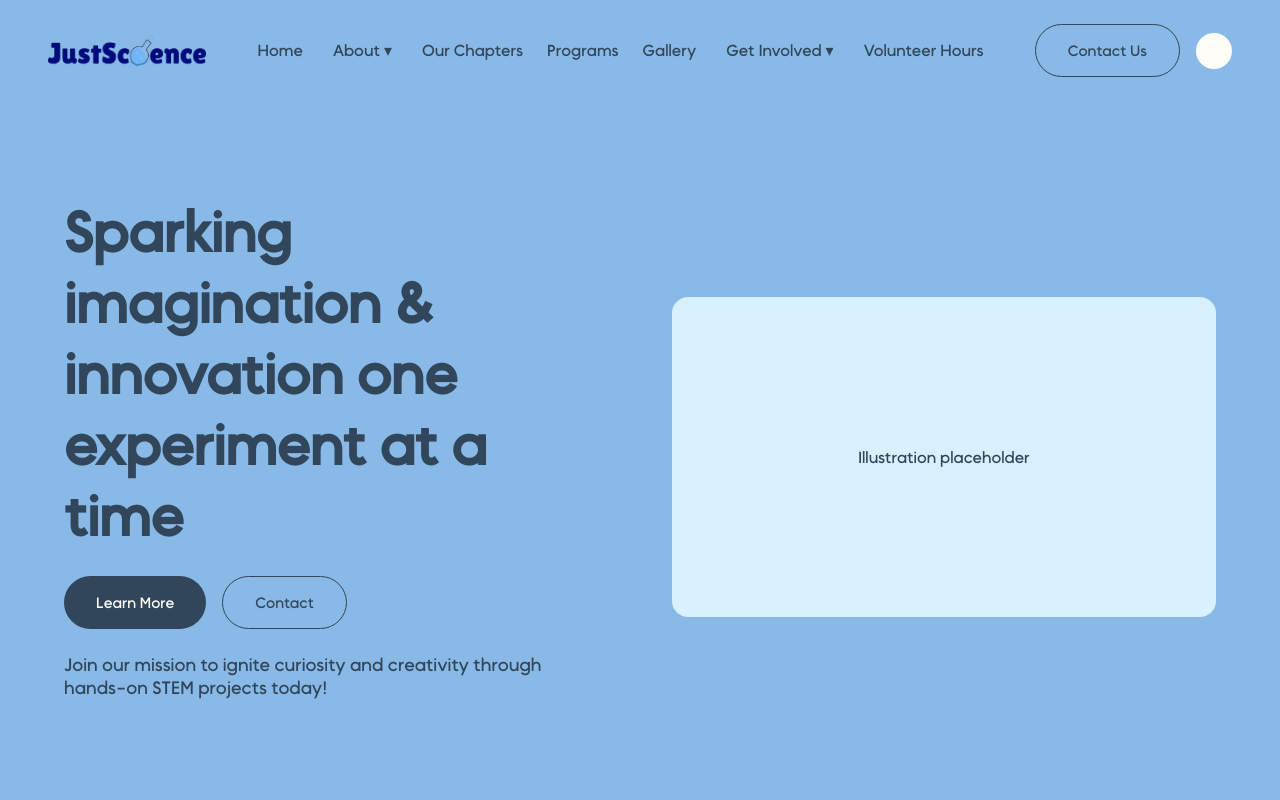
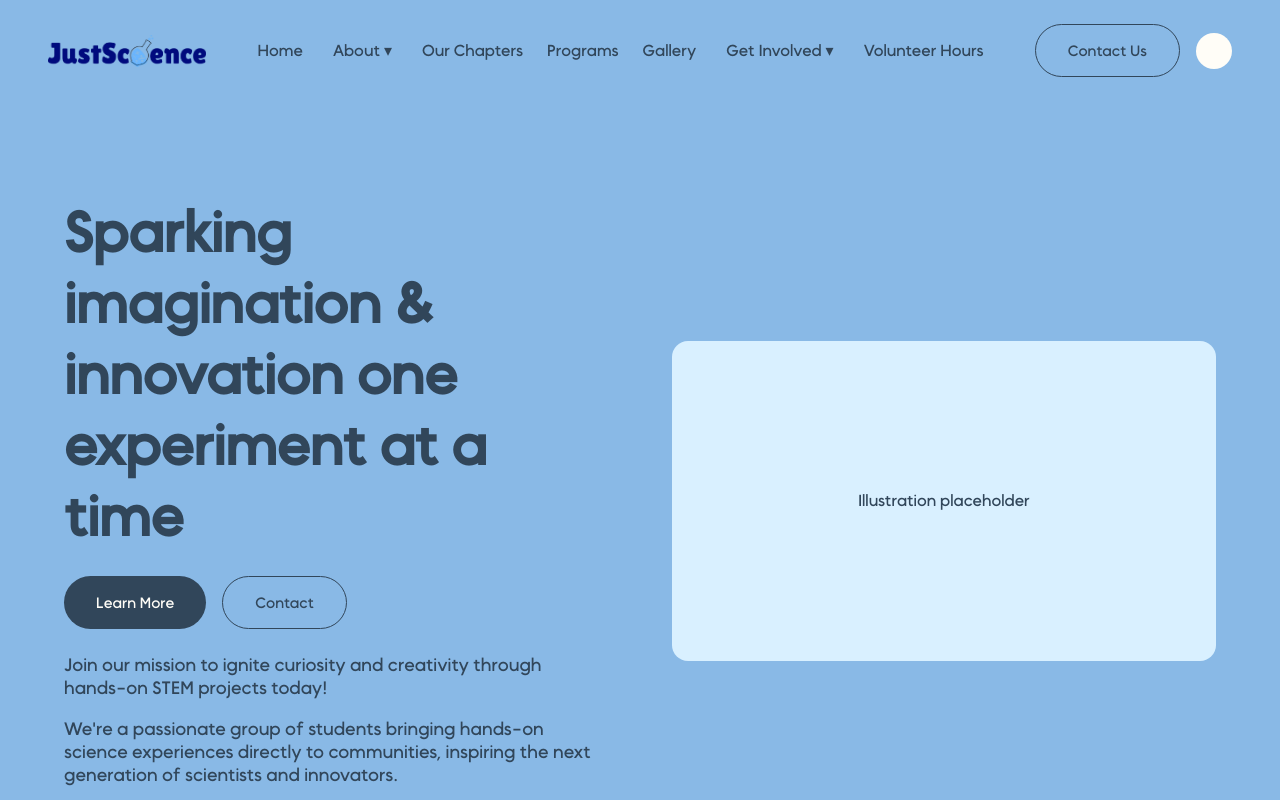
Before and after one commit to Bronsonsalazar629/justscience-landing, a React (Vite) app: page / in a window 1280 px wide. Shown: the top 800 px of the page. Built offline with nearby package versions, Linux system fonts and the light colour scheme.

Commit message:
feat: add hero subtext paragraph
Co-Authored-By: Claude Sonnet 5 <noreply@anthropic.com>

```diff
--- a/src/components/HeroSection.jsx
+++ b/src/components/HeroSection.jsx
@@ -20,6 +20,11 @@ export function HeroSection() {
           Join our mission to ignite curiosity and creativity through
           hands-on STEM projects today!
         </p>
+        <p>
+          We're a passionate group of students bringing hands-on science
+          experiences directly to communities, inspiring the next
+          generation of scientists and innovators.
+        </p>
       </motion.div>
       <div
         className="hero-placeholder"
```
Also changed, not shown: 1 other file (tests, documents, lock files or other folders).
